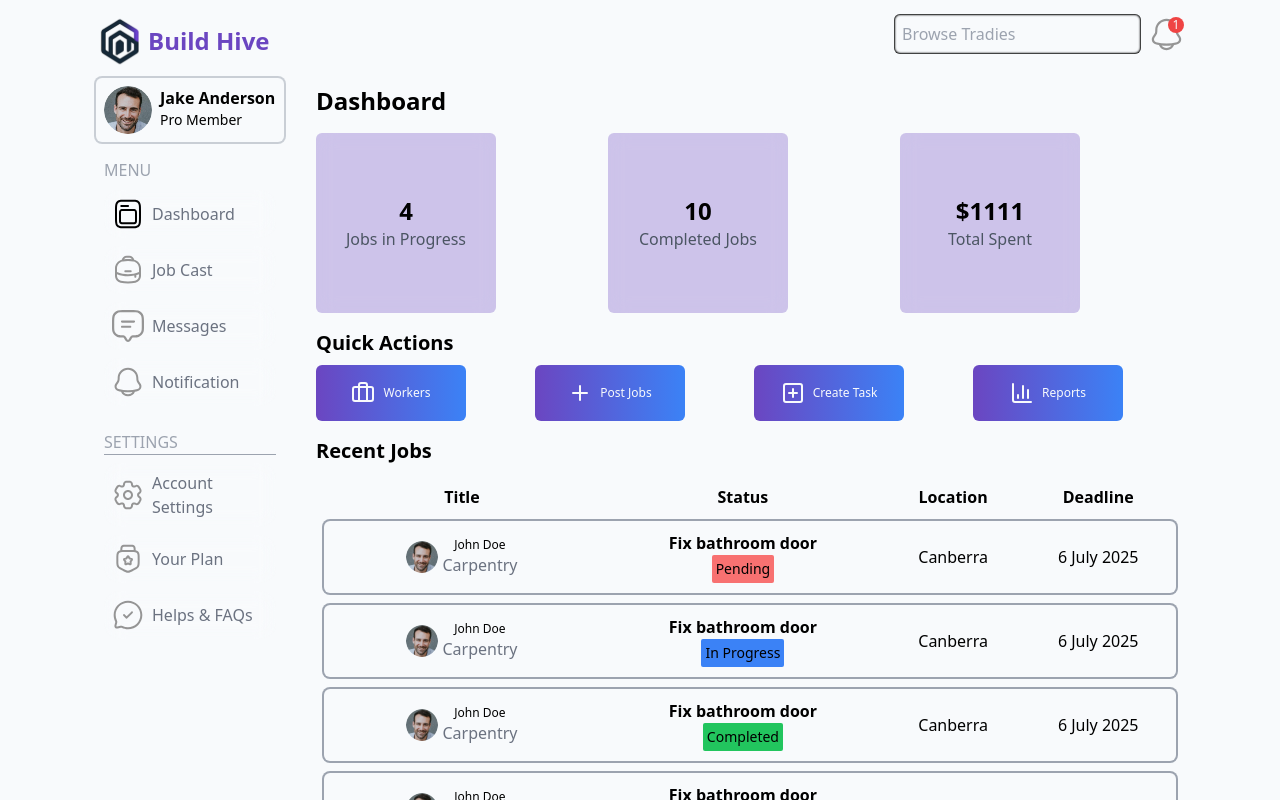
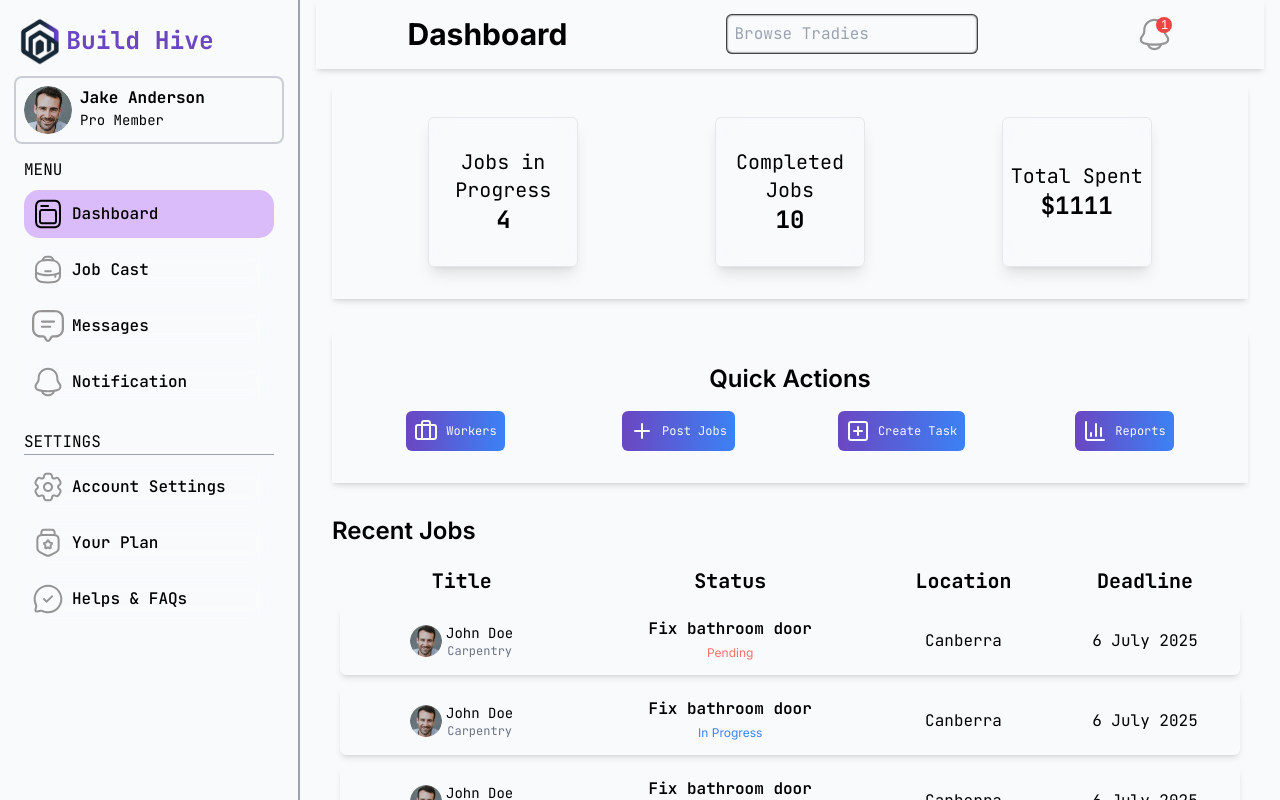
Before and after one commit to FlameGreat-1/BuildHive-Frontend, a React (Vite) app: page /app/client/home in a window 1280 px wide. Built offline with nearby package versions, Linux system fonts and the light colour scheme.

Commit message:
made changes

```diff
--- a/src/generalComponents/BuildHiveIcon.tsx
+++ b/src/generalComponents/BuildHiveIcon.tsx
@@ -1,4 +1,5 @@
 import buildhiveIcon from '@/assets/icons/buildHive.svg'
+import { motion } from 'framer-motion';
 
 interface Props {
     classes?:string;
@@ -12,7 +13,15 @@ const BuildHiveIcon = ({classes}:Props) => {
                 className='w-8 md:w-12'
                 src={buildhiveIcon}
                 alt='BuildHive Icon' />
-            <p className="text-primary-purple text-lg md:text-2xl font-bold">Build Hive</p>
+            <motion.p
+            animate={{scale:[1,1.1,1]}}
+            transition={{
+                duration:3,
+                repeat:Infinity,
+                ease:'easeInOut'
+            }}
+
+            className="text-primary-purple text-lg md:text-2xl font-bold">Build Hive</motion.p>
         </div>
     )
 }
--- a/src/globalStyles.css
+++ b/src/globalStyles.css
@@ -79,3 +79,7 @@
     border-radius: 8px;
 
 }
+
+#sidebar a.active div{
+    background-color: #a955f760;
+}
--- a/src/userRoles/client/dashboard/Dashboard.tsx
+++ b/src/userRoles/client/dashboard/Dashboard.tsx
@@ -1,34 +1,43 @@
 import { Outlet } from "react-router-dom"
 import Sidebar from "./components/Sidebar"
 import ClientHeader from "./components/Header"
-import { useState } from "react"
+import { createContext, useContext, useState } from "react"
+
+
+export const PageTitleContext = createContext<(title: string) => void>(() => { })
+export const usePageTitle = () => useContext(PageTitleContext)
 
 const Dashboard = () => {
-  const [showSidebar,setShowSidebar] = useState(false)
+  const [showSidebar, setShowSidebar] = useState(false)
+  const [title, setTitle] = useState('')
+
 
   return (
-    <div className="flex bg-light-white justify-center text-black w-screen h-screen relative overflow-hidden">
+    <div className="flex bg-light-white justify-center font-mono text-black w-screen h-screen relative overflow-hidden">
       <div
         // onClick={()=>setShowSidebar(false)}
         className={`${showSidebar ? 'xs:block' : 'hidden'}
-       md:block w-full md:max-w-[220px] z-[100] absolute md:relative
+       md:block w-full md:max-w-[250px] lg:max-w-[300px] z-[100] absolute md:relative md:border-r-2 border-gray-400
       `}>
         <Sidebar
           showSidebar={showSidebar}
-        hideSidebar={()=>setShowSidebar(false)}
+          hideSidebar={() => setShowSidebar(false)}
         />
         <div
-        onClick={()=>setShowSidebar(false)}
+          onClick={() => setShowSidebar(false)}
           className={`
         bg-gray-400 absolute md:hidden opacity-60 top-0 right-0 z-[50] bottom-0 left-0 w-screen h-screen`}></div>
 
       </div>
-        <div className="flex flex-col w-full h-screen max-w-[900px] relative">
+      <div className="flex flex-col w-full md:mx-4 h-screen max-w-[1000px] relative ">
         <ClientHeader
-            setShowSidebar={()=>setShowSidebar(true)}
+          title={title}
+          setShowSidebar={() => setShowSidebar(true)}
         />
-            <div className="overflow-y-auto relative z-5 h-full">
-            <Outlet/>
+        <div className="overflow-y-auto relative z-5 h-full hide-scroll">
+          <PageTitleContext.Provider value={setTitle}>
+            <Outlet />
+          </PageTitleContext.Provider>
         </div>
       </div>
     </div>
--- a/src/userRoles/client/dashboard/components/Header.tsx
+++ b/src/userRoles/client/dashboard/components/Header.tsx
@@ -1,14 +1,15 @@
-import BuildHiveIcon from "@/generalComponents/BuildHiveIcon"
+// import BuildHiveIcon from "@/generalComponents/BuildHiveIcon"
 import { faBars } from "@fortawesome/free-solid-svg-icons"
 import { FontAwesomeIcon } from "@fortawesome/react-fontawesome"
 import bellIcon from '@/assets/icons/bellIcon.svg'
 import { useState } from "react"
 
 interface HeaderProps {
+    title: string;
     setShowSidebar: () => void;
 }
 
-const ClientHeader = ({ setShowSidebar }: HeaderProps) => {
+const ClientHeader = ({ title, setShowSidebar }: HeaderProps) => {
 
     const [searctTradies, setSearchTradies] = useState('')
     const [showNotifs, setShowNotifs] = useState(false)
@@ -18,16 +19,17 @@ const ClientHeader = ({ setShowSidebar }: HeaderProps) => {
     }
 
     return (
-        <div className="flex flex-col md:flex-row-reverse w-full md:w-full p-4 justify-center gap-2  z-10 items-center md:justify-start overflow-hidden">
+        <div className="flex flex-col md:flex-row-reverse w-full md:w-full p-4 justify-center gap-2  z-10 items-center md:justify-around overflow-hidden shadow-md">
             <div className="justify-between md:justify-end items-center w-full md:w-fit flex">
                 <FontAwesomeIcon
                     icon={faBars}
                     onClick={setShowSidebar}
                     className="text-primary-purple fa-xl md:hidden" />
-                <BuildHiveIcon classes="md:hidden" />
+                {/* <BuildHiveIcon classes="md:hidden" /> */}
+                <p className="font-bold text-xl md:text-3xl md:hidden md:justify-self-end font-sans">{title}</p>
                 <span >
                     <div
-                    className={`${!showNotifs && 'hidden'} absolute z-20 top-12 right-4  rounded-md border space-y-4 p-4 bg-light-white w-[90%] min-w-[250px]  max-w-[400px] h-[300px]`}>
+                        className={`${!showNotifs && 'hidden'} absolute z-20 top-12 right-4  rounded-md border space-y-4 p-4 bg-light-white w-[90%] min-w-[250px]  max-w-[400px] h-[300px]`}>
                         <p className="border-b-2 w-full  border-gray-300">Notifications</p>
                         <div className="flex w-full gap-2 flex-col">
                             <p className="w-full h-[50px] bg-gray-300 "></p>
@@ -37,8 +39,8 @@ const ClientHeader = ({ setShowSidebar }: HeaderProps) => {
                         </div>
                     </div>
                     <div
-                    onClick={()=>setShowNotifs(!showNotifs)}
-                    className="relative">
+                        onClick={() => setShowNotifs(!showNotifs)}
+                        className="relative">
                         <img
                             src={bellIcon}
                             title="Notifications"
@@ -57,6 +59,7 @@ const ClientHeader = ({ setShowSidebar }: HeaderProps) => {
                 type="text"
                 placeholder="Browse Tradies"
             />
+            <p className="font-bold text-xl md:text-3xl hidden md:block md:justify-self-end font-sans">{title}</p>
         </div>
     )
 }
--- a/src/userRoles/client/dashboard/components/Sidebar.tsx
+++ b/src/userRoles/client/dashboard/components/Sidebar.tsx
@@ -1,7 +1,7 @@
 import { Sidebar as SideBar } from 'lucide-react'
 import profilePhoto from '@/assets/images/profilePic.png'
 import dashBoardIcon from '@/assets/icons/dashboardIcon.svg'
-import { Link } from 'react-router-dom'
+import { NavLink } from 'react-router-dom'
 import BuildHiveIcon from '@/generalComponents/BuildHiveIcon'
 import messagesIcon from '@/assets/icons/messagesIcon.svg'
 import jobCastIcon from '@/assets/icons/jobCastIcon.svg'
@@ -61,7 +61,7 @@ const Sidebar = ({ showSidebar, hideSidebar }: SideBarProps) => {
 
     return (
         <div
-
+            id='sidebar'
             className={`${!showSidebar && ''} w-[90%] md:w-full  relative max-w-full p-4 z-[100] bg-light-white`}>
 
             <div className="w-full flex justify-between items-center">
@@ -85,15 +85,15 @@ const Sidebar = ({ showSidebar, hideSidebar }: SideBarProps) => {
             </div>
             {/* MENU SECTION */}
             <div className='mt-2 flex-col flex gap-2 w-full p-2'>
-                <p className="text-gray-400">MENU</p>
+                <p className="text-black">MENU</p>
                 {
                     menuLinks.map((item, index) => (
-                        <Link to={item.link}
+                        <NavLink to={item.link}
                             key={index}
                         >
                             <div
                                 onClick={hideSidebar}
-                                className='w-full glassmorphic flex justify-start items-center gap-2 rounded-[15px] p-2 focus:bg-gray-300 hover:bg-gray-300  focus:text-black hover:text-black text-gray-500 cursor-pointer'
+                                className='w-full glassmorphic flex justify-start items-center gap-2 rounded-[15px] p-2 focus:font-bold hover:font-bold text-black cursor-pointer'
                             >
                                 <img
                                     className='w-8'
@@ -101,21 +101,21 @@ const Sidebar = ({ showSidebar, hideSidebar }: SideBarProps) => {
                                     alt={item.title} />
                                 <p className=''>{item.title}</p>
                             </div>
-                        </Link>
+                        </NavLink>
                     ))
                 }
             </div>
             {/* SETTINGS SECTION */}
             <div className='mt-2 flex-col flex gap-2 w-full p-2'>
-                <p className="text-gray-400 border-b border-gray-400">SETTINGS</p>
+                <p className="text-black border-b border-gray-400">SETTINGS</p>
                 {
                     settingsLinks.map((item, index) => (
-                        <Link
+                        <NavLink
                             key={index}
                             to={item.link}>
                             <div
                                 onClick={hideSidebar}
-                                className='w-full glassmorphic flex justify-start items-center gap-2 rounded-[15px] p-2 focus:bg-gray-300 hover:bg-gray-300  focus:text-black hover:text-black text-gray-500 cursor-pointer'
+                                className='w-full glassmorphic flex justify-start items-center gap-2 rounded-[15px] p-2   focus:font-bold hover:font-bold text-black cursor-pointer'
                             >
                                 <img
                                     className='w-8'
@@ -123,7 +123,7 @@ const Sidebar = ({ showSidebar, hideSidebar }: SideBarProps) => {
                                     alt={item.title} />
                                 <p className=''>{item.title}</p>
                             </div>
-                        </Link>
+                        </NavLink>
                     ))
                 }
             </div>
--- a/src/userRoles/client/home/ClientHomepage.tsx
+++ b/src/userRoles/client/home/ClientHomepage.tsx
@@ -3,6 +3,8 @@ import QuickActions from "./components/QuickActions"
 import tradiePic from '@/assets/images/profilePic.png'
 import StatusComp from "./components/StatusComp"
 import parseDate from "@/utils/parseDate"
+import { usePageTitle } from "../dashboard/Dashboard"
+import { useEffect } from "react"
 
 
 const dashboardInfo = [
@@ -97,25 +99,29 @@ const quickActions = [
 ]
 
 const ClientHome = () => {
+    const setTitle = usePageTitle()
+    useEffect(()=>{
+        setTitle('Dashboard')
+    },[])
 
     return (
-        <div className="flex flex-col gap-4 p-4 ">
-            <h2 className='text-lg md:text-2xl font-bold'>Dashboard</h2>
-            <div className="grid grid-cols-3 gap-2">
+        <div className="flex flex-col gap-4 md:gap-8 p-4 ">
+            {/* <h2 className='text-lg md:text-2xl font-bold'>Dashboard</h2> */}
+            <div className="grid w-full shadow-md  p-4 md:p-8 md:place-items-center grid-cols-3 gap-2">
                 {
                     dashboardInfo.map((info, index) => (
                         <div
                             key={index}
-                            className="min-w-[50px] rounded-md glassmorphic bg-primary-purple/30 text-center max-w-[180px] place-content-center aspect-square">
-                            <p className="font-semibold text-md md:text-2xl">{info.info}</p>
-                            <p className="text-gray-600">{info.title}</p>
+                            className="min-w-[50px] rounded-md shadow-lg glassmorphic bg-light-white/50 hover:border-black border hover:bg-slate-500  hover:text-light-white p-2 text-center max-w-[150px] place-content-center aspect-square">
+                            <p className=" text-sm md:text-xl">{info.title}</p>
+                            <p className="font-bold text-md md:text-2xl">{info.info}</p>
                         </div>
                     ))
                 }
             </div>
-            <div className="space-y-2">
-                <h3 className="font-semibold md:text-xl">Quick Actions</h3>
-                <div className="grid grid-cols-4 gap-2">
+            <div className="space-y-4 shadow-md px-4 py-4 md:py-8">
+                <h3 className="font-semibold text-lg md:text-2xl font-sans justify-self-center">Quick Actions</h3>
+                <div className="grid md:place-items-center grid-cols-4 gap-2">
                     {
                         quickActions.map((action, index) => (
                             <QuickActions
@@ -129,7 +135,7 @@ const ClientHome = () => {
             </div>
             {/* MOBILE RECENT JOBS SECTION */}
             <div className="md:hidden w-full ">
-                <h3 className="font-semibold md:text-xl">Recent Jobs</h3>
+                <h3 className="font-semibold text-lg md:text-2xl font-sans">Recent Jobs</h3>
                 <div className="flex flex-col gap-2 ">
 
                     {
@@ -159,11 +165,11 @@ const ClientHome = () => {
             </div>
             {/* DESKTOP RECENT JOBS SECTION */}
             <div className="hidden md:block w-full">
-                <h3 className="font-semibold md:text-xl">Recent Jobs</h3>
+                <h3 className="font-semibold text-lg md:text-2xl font-sans">Recent Jobs</h3>
                 <table className='w-full p-2 border-separate border-spacing-y-3
                 '>
                     <thead>
-                        <tr>
+                        <tr className="text-sm lg:text-xl">
                             <th>
                                 Title
                             </th>
@@ -183,20 +189,20 @@ const ClientHome = () => {
                             recentJobs.map((job, index) => (
                                 <tr
                                     key={index}
-                                    className="ring-2 ring-gray-400 hover:ring-secondary-blue focus:ring-secondary-blue rounded-md  ">
+                                    className="shadow-md ring-gray-400 hover:shadow-lg focus:shadow-lg rounded-md  ">
                                     <td className='text-center items-center p-2'>
                                         <div className='flex-center  gap-1 p-2'>
                                             <img
-                                                className="w-8 aspect-square object-center overflow-hidden rounded-[50%]"
+                                                className="min-w-8 w-8 aspect-square object-center overflow-hidden rounded-[50%]"
                                                 src={job.pic}
                                                 alt={job.tradie} />
                                             <div className="">
-                                                <p className="text-xs">{job.tradie}</p>
-                                                <p className="text-gray-500">{job.title}</p>
+                                                <p className="text-sm text-nowrap">{job.tradie}</p>
+                                                <p className="text-gray-500 text-xs">{job.title}</p>
                                             </div>
                                         </div>
                                     </td>
-                                    <td className='text-center items-center justify-center'>
+                                    <td className='text-center items-center justify-center '>
                                         <div className="flex items-center flex-col  w-full">
                                             <p className="font-semibold max-w-[200px] truncate">{job.description}</p>
                                             <StatusComp status={job.status} />
@@ -207,7 +213,7 @@ const ClientHome = () => {
                                         {/* <p className="flex-center w-full">
                                         </p> */}
                                         </td>
-                                    <td className='text-center items-center'>
+                                    <td className='text-center items-center text-sm lg:text-base'>
                                         <p>{parseDate(job.deadline)}</p>
                                     </td>
                                 </tr>
--- a/src/userRoles/client/home/components/QuickActions.tsx
+++ b/src/userRoles/client/home/components/QuickActions.tsx
@@ -6,9 +6,11 @@ interface Props {
 const QuickActions = ({children,title}:Props) => {
   return (
     <div className="text-light-white text-xs sm:text-regular
-    max-w-[150px]
+    max-w-[130px]
       bg-gradient-to-l from-secondary-blue to-primary-purple
-     flex flex-col lg:flex-row p-2 lg:p-4 items-center text-center justify-center gap-2 rounded-md">
+      hover:scale-[1.1] focus:scale-[1.1] transition-transform
+      hover:bg-gradient-to-r transition-all focus:bg-gradient-to-r cursor-pointer
+     flex flex-col lg:flex-row p-2 items-center text-center justify-center gap-2 rounded-md">
         {children}
         <p className="">{title}</p>
     </div>
--- a/src/userRoles/client/home/components/StatusComp.tsx
+++ b/src/userRoles/client/home/components/StatusComp.tsx
@@ -36,10 +36,10 @@ const StatusComp = ({status}:Prop)=>{
     // }
     return (
         <div className={`
-            ${status.toLowerCase() === 'pending' && 'bg-red-400'}
-            ${status.toLowerCase() === 'in progress' && 'bg-blue-500'}
-            ${status.toLowerCase() === 'completed' && 'bg-green-500'}
-        text-xs lg:text-sm rounded-sm w-fit p-1`}>
+            ${status.toLowerCase() === 'pending' && 'text-red-400'}
+            ${status.toLowerCase() === 'in progress' && 'text-blue-500'}
+            ${status.toLowerCase() === 'completed' && 'text-green-500'}
+        text-xs rounded-xl w-fit font-sans p-1`}>
             {status}
         </div>
     )
```
Lines whose indentation alone changed are shown as unchanged.
